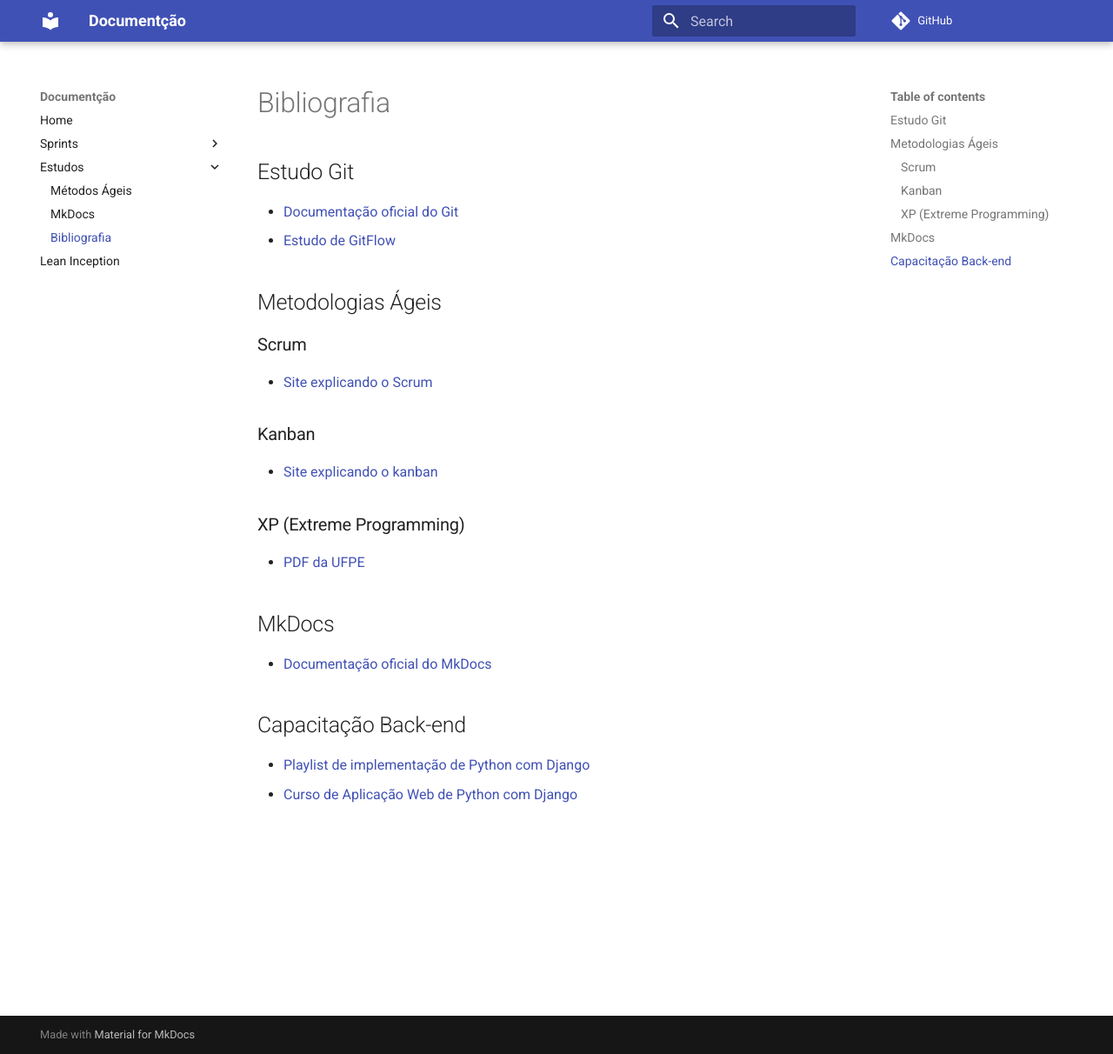
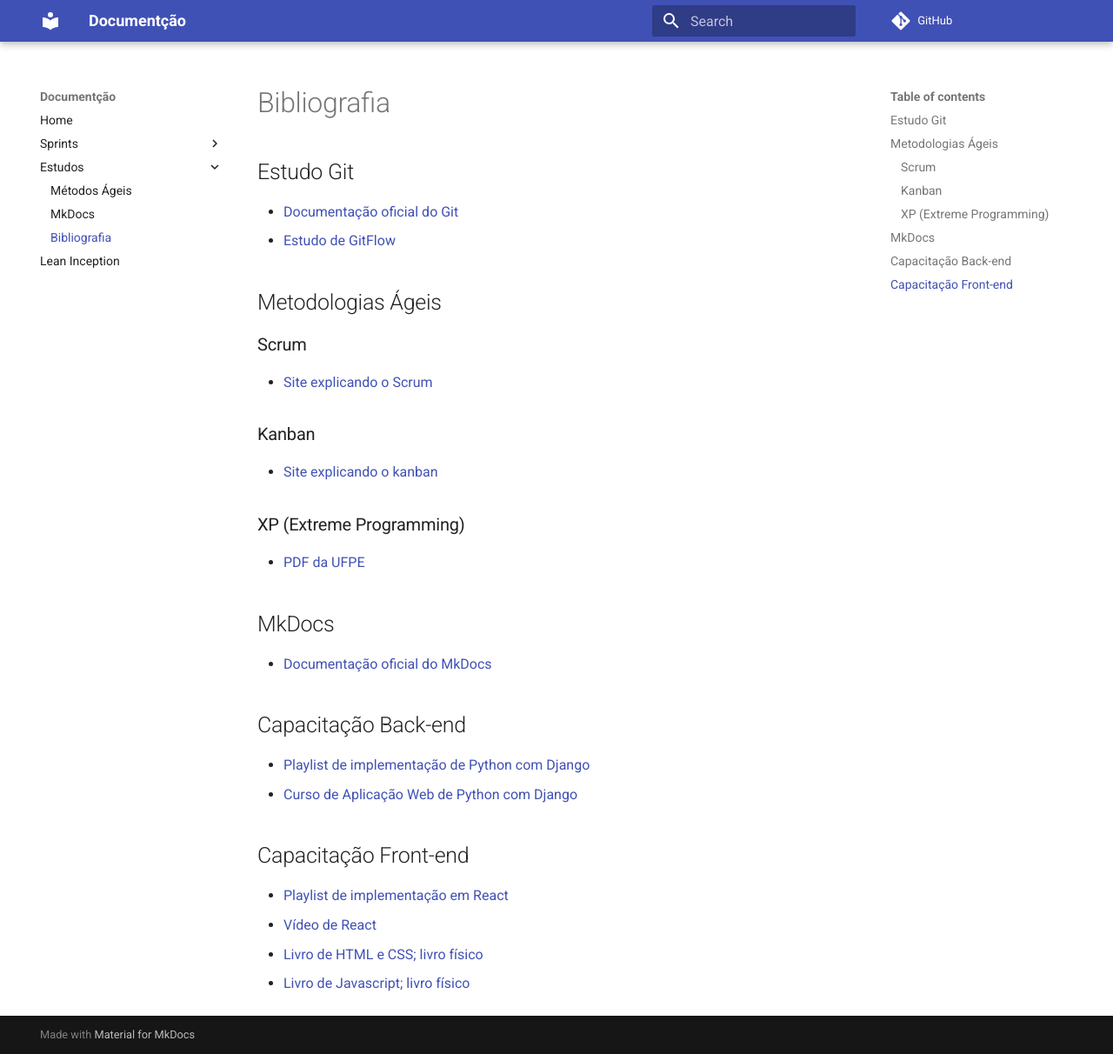
Before and after one commit to unb-mds/2024-1-forUnB, an MkDocs documentation site: the page built from docs/estudos/bibliografia.md, in a window 1280 px wide and 1212 px high. Shown: the whole window at 87% size. Built offline with MkDocs 1.6.1 and Material for MkDocs 9.7.7, drawn with Linux system fonts in a browser that asks for light colours; comment, search, counter and statistics services are not loaded.

Commit message:
#14 Adding front-end studies

```diff
--- a/docs/estudos/bibliografia.md
+++ b/docs/estudos/bibliografia.md
@@ -18,3 +18,9 @@
 ## Capacitação Back-end
 - [Playlist de implementação de Python com Django](https://youtube.com/playlist?list=PLLVddSbilcumgeyk0z6ko5U_FYPfbRO2C&si=oOmjq9zp7gCmSb0Q)
 - [Curso de Aplicação Web de Python com Django](https://cursos.alura.com.br/formacao-django)
+
+## Capacitação Front-end
+- [Playlist de implementação em React](https://www.youtube.com/playlist?list=PLnDvRpP8BneyVA0SZ2okm-QBojomniQVO)
+- [Vídeo de React](https://www.youtube.com/watch?v=hd2B7XQAFls)
+- [Livro de HTML e CSS; livro físico](https://wtf.tw/ref/duckett.pdf)
+- [Livro de Javascript; livro físico](https://pt.scribd.com/document/494076628/JavaScript-JQuery-Jon-Duckett)
```
